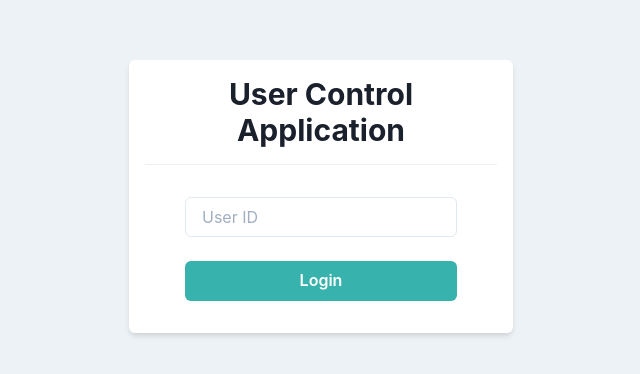
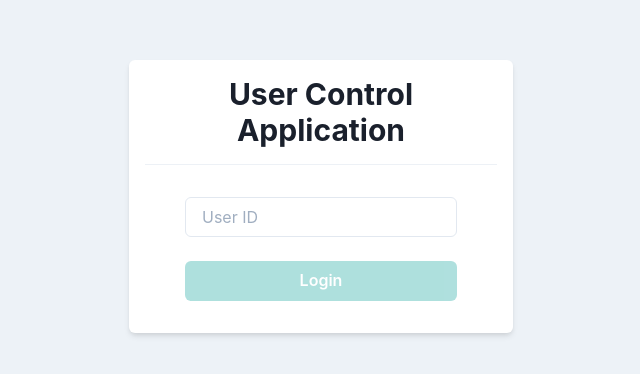
Before and after one commit to Remi-1201/React-Typescript-03, a React (Create React App) app: page / in a window 1280 px wide. Shown: the part 204-578 px from the top of the page, without its empty margins (319-959 px from the left). Built offline with nearby package versions, Linux system fonts and the light colour scheme.

Commit message:
9. ログイン機能の実装

```diff
--- a/package.json
+++ b/package.json
@@ -14,6 +14,7 @@
     "@emotion/react": "11.1.5",
     "@emotion/styled": "11.1.5",
     "@types/react-router-dom": "5.1.7",
+    "axios": "0.27.2",
     "framer-motion": "3.3.0",
     "react": "17.0.1",
     "react-dom": "17.0.1",
--- a/src/components/atoms/button/PrimaryButton.tsx
+++ b/src/components/atoms/button/PrimaryButton.tsx
@@ -3,13 +3,24 @@
 
 type Props = {
   children: ReactNode;
+  disabled?: boolean;
+  loading?: boolean;
+  onClick: () => void;
 };
 
 export const PrimaryButton: VFC<Props> = memo((props) => {
   // {children} = "login" = written in parent component (Login.tsx)
-  const { children } = props;
+  const { children, disabled = false, loading = false, onClick } = props;
   return (
-    <Button bg="teal.400" color="white" _hover={{ opacity: 0.8 }}>
+    <Button
+      bg="teal.400"
+      color="white"
+      _hover={{ opacity: 0.8 }}
+      // isLoading = @chakra-ui's component
+      disabled={disabled || loading}
+      isLoading={loading}
+      onClick={onClick}
+    >
       {children}
     </Button>
   );
--- a/src/components/pages/Login.tsx
+++ b/src/components/pages/Login.tsx
@@ -1,11 +1,21 @@
 // 関数コンポネントなので VFC で型定義, memoで不必要な再レンダリングを防ぐ
 import { Box, Divider, Flex, Heading, Input, Stack } from "@chakra-ui/react";
-import { memo, VFC } from "react";
+import { ChangeEvent, memo, useState, VFC } from "react";
 
 import { PrimaryButton } from "../atoms/button/PrimaryButton";
+import { useAuth } from "../../hooks/useAuth";
 
 // propsはないので空にしておく
 export const Login: VFC = memo(() => {
+  const { login, loading } = useAuth();
+
+  const [userId, setUserId] = useState("");
+
+  const onChangeUserId = (e: ChangeEvent<HTMLInputElement>) =>
+    setUserId(e.target.value);
+
+  const onClickLogin = () => login(userId);
+
   return (
     <Flex align="center" justify="center" height="100vh">
       <Box bg="white" w="sm" p={4} borderRadius="md" shadow="md">
@@ -14,10 +24,20 @@
         </Heading>
         <Divider my={4} />
         <Stack spacing={6} py={4} px={10}>
-          <Input placeholder="User ID" />
+          <Input
+            placeholder="User ID"
+            value={userId}
+            onChange={onChangeUserId}
+          />
           {/* 8- PrimaryButton = parent component
           - "Login" = children*/}
-          <PrimaryButton>Login</PrimaryButton>
+          <PrimaryButton
+            disabled={userId === ""}
+            loading={loading}
+            onClick={onClickLogin}
+          >
+            Login
+          </PrimaryButton>
         </Stack>
       </Box>
     </Flex>
--- /dev/null
+++ b/src/hooks/useAuth.ts
@@ -0,0 +1,34 @@
+import { useCallback, useState } from "react";
+import axios from "axios";
+import { User } from "../types/api/user";
+import { useHistory } from "react-router-dom";
+
+export const useAuth = () => {
+  const history = useHistory();
+  // useCallback = prevent needless rendering
+  // Use id to login
+  const [loading, setLoading] = useState(false);
+
+  const login = useCallback(
+    (id: string) => {
+      // when fetching data
+      setLoading(true);
+
+      axios
+        .get<User>(`https://jsonplaceholder.typicode.com/users/${id}`)
+        .then((res) => {
+          if (res.data) {
+            history.push("/home");
+          } else {
+            alert("Wrong UserId!");
+          }
+        })
+        .catch(() => alert("The login attempt failed"))
+        // to enable finally, write "es2018" in tsconfig.json
+        .finally(() => setLoading(false));
+    },
+    [history]
+  );
+  // login, loading = useAuth's props
+  return { login, loading };
+};
--- /dev/null
+++ b/src/types/api/user.ts
@@ -0,0 +1,23 @@
+export type User = {
+  id: number;
+  name: string;
+  username: string;
+  email: string;
+  address: {
+    street: string;
+    suite: string;
+    city: string;
+    zipcode: string;
+    geo: {
+      lat: string;
+      lng: string;
+    };
+  };
+  phone: string;
+  website: string;
+  company: {
+    name: string;
+    catchPhrase: string;
+    bs: string;
+  };
+};
--- a/tsconfig.json
+++ b/tsconfig.json
@@ -7,7 +7,7 @@
         "esModuleInterop": true,
         "lib": [
             "dom",
-            "es2015"
+            "es2018"
         ],
         "jsx": "react-jsx"
     }
```
Also changed, not shown: 1 other file (tests, documents, lock files or other folders).
